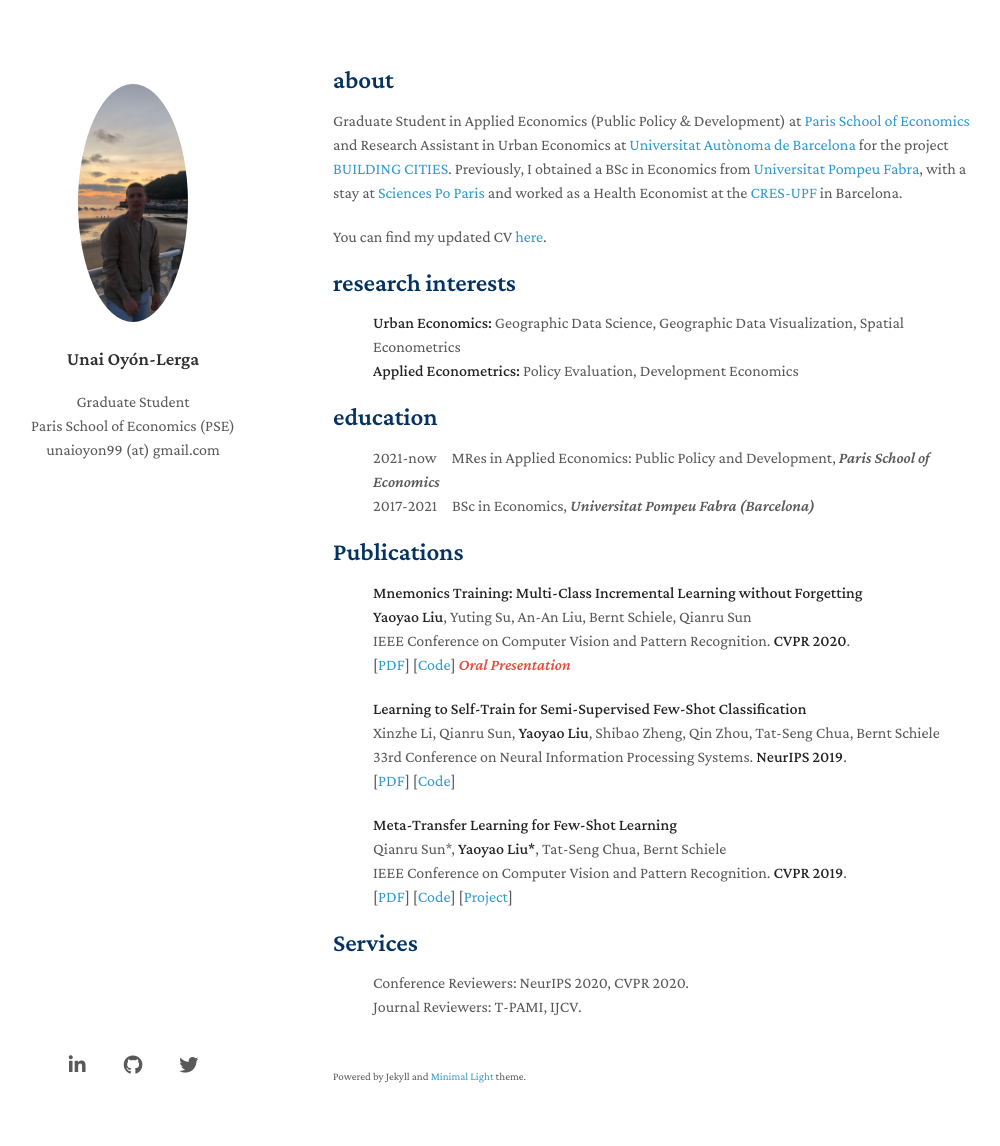
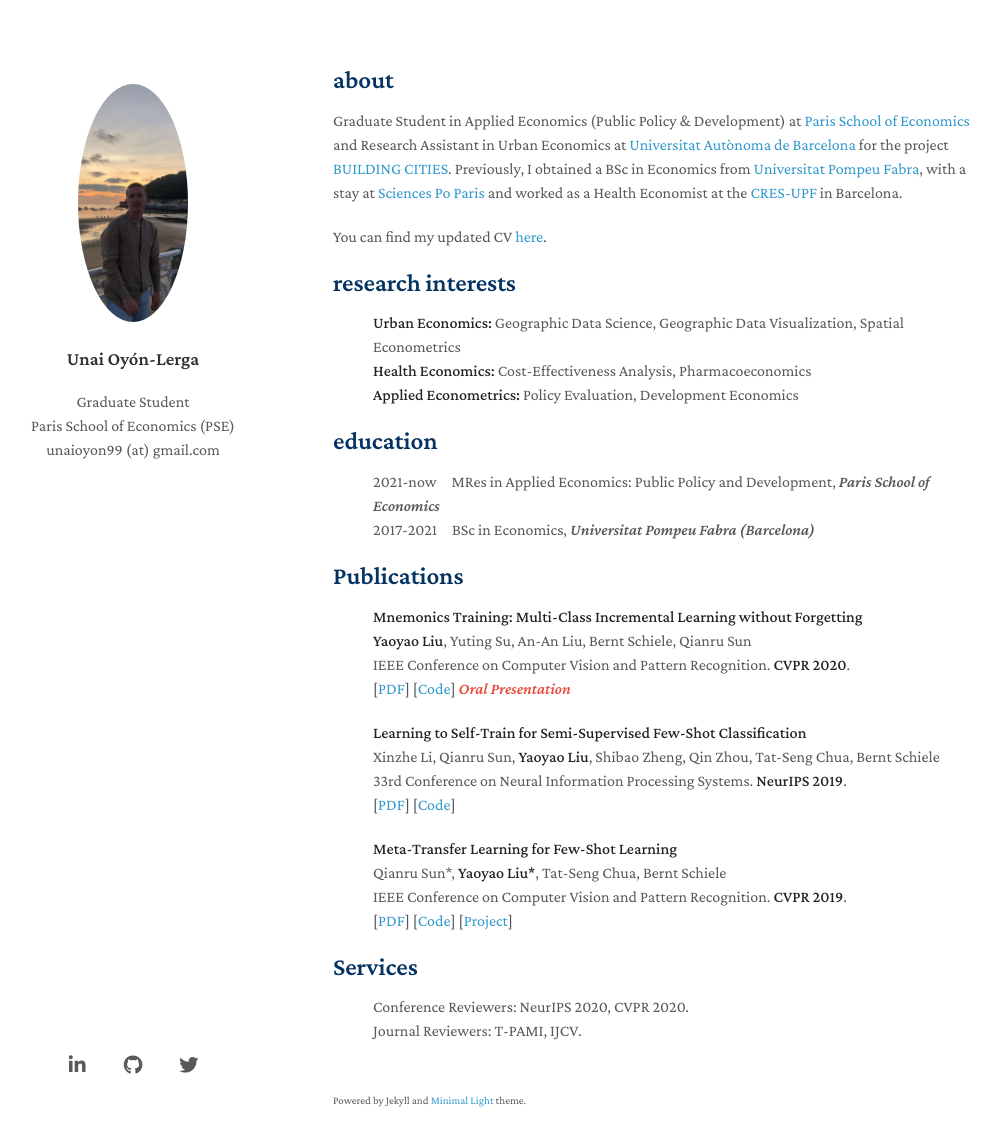
Before and after one commit to unaioyon/unaioyon.github.io, a Jekyll site: the page built from index.md, in a window 1280 px wide and 1181 px high. Shown: the top 1146 px of the window, without its empty margins (137-1137 px from the left). Built offline with Jekyll 4.4.1, drawn with Linux system fonts in a browser that asks for light colours; nearby versions of some CDN libraries; a style sheet for code colours, icons or effects is not loaded; our own code applies the rules of GitHub Pages for plain Markdown files.

Commit message:
Update index.md

```diff
--- a/index.md
+++ b/index.md
@@ -10,6 +10,7 @@
 ## research interests
 
 - **Urban Economics:** Geographic Data Science, Geographic Data Visualization, Spatial Econometrics
+- **Health Economics:** Cost-Effectiveness Analysis, Pharmacoeconomics
 - **Applied Econometrics:** Policy Evaluation, Development Economics
 
 ## education
```
